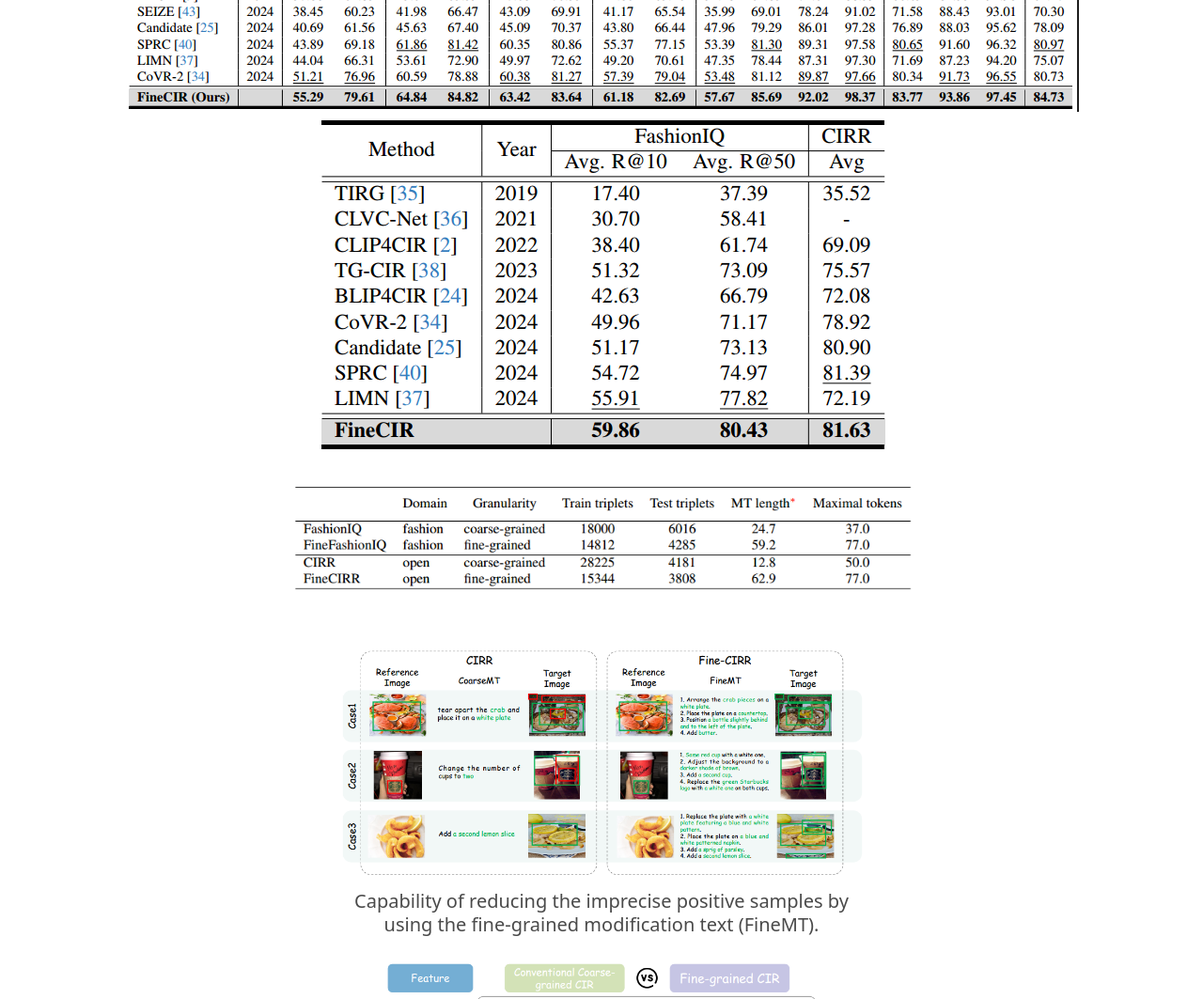
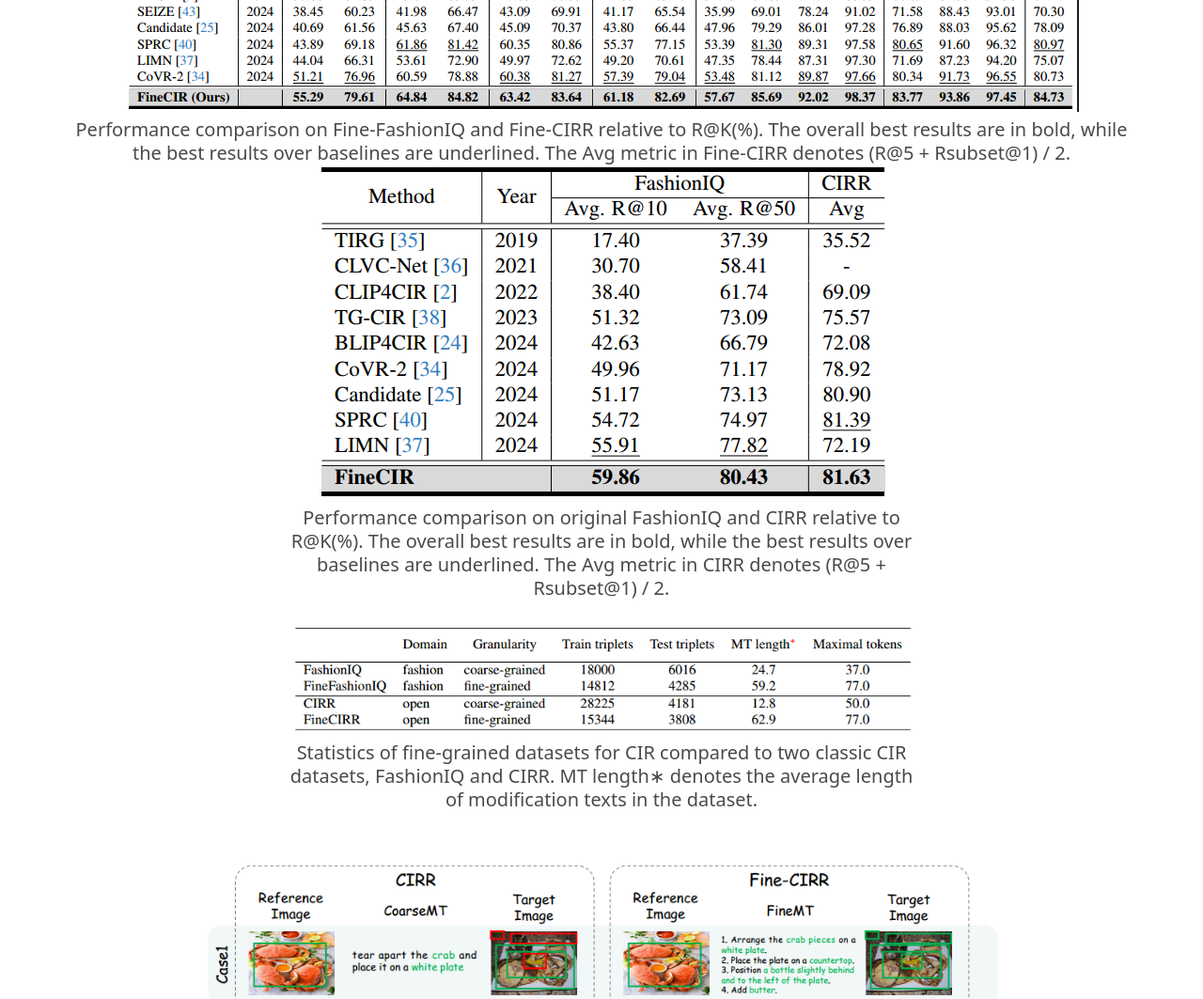
Before and after one commit to SDU-L/FineCIR.github.io, a plain HTML site: page index.html in a window 1280 px wide. Shown: the part 3660-4723 px from the top of the page at 94% size. Drawn offline with nearby package versions, Linux system fonts and the light colour scheme; some icons are missing.

Commit message:
new html

```diff
--- a/index.html
+++ b/index.html
@@ -180,15 +180,41 @@
     </div>
   </section>
   <!-- End paper abstract -->
-
-  <!-- <section class="section hero is-light">
+  <!--
+  <section class="section hero is-light">
     <div class="container is-max-desktop">
       <div class="columns is-centered has-text-centered">
         <div class="column is-four-fifths">
           <h2 class="title is-3">Abstract</h2>
           <div class="content has-text-justified">
             <p>
-            Lorem ipsum dolor sit amet, consectetur adipiscing elit. Proin ullamcorper tellus sed ante aliquam tempus. Etiam porttitor urna feugiat nibh elementum, et tempor dolor mattis. Donec accumsan enim augue, a vulputate nisi sodales sit amet. Proin bibendum ex eget mauris cursus euismod nec et nibh. Maecenas ac gravida ante, nec cursus dui. Vivamus purus nibh, placerat ac purus eget, sagittis vestibulum metus. Sed vestibulum bibendum lectus gravida commodo. Pellentesque auctor leo vitae sagittis suscipit.
+              Composed Image Retrieval (CIR) facilitates image retrieval through a multimodal query consisting of a
+              reference image
+              and modification text. The reference image defines the retrieval context, while the modification text
+              specifies desired
+              alterations. However, existing CIR datasets predominantly employ coarse-grained modification text
+              (CoarseMT), which
+              inadequately captures fine-grained retrieval intents. This limitation introduces two key challenges: (1)
+              ignoring
+              detailed differences leads to imprecise positive samples, and (2) greater ambiguity arises when retrieving
+              visually
+              similar images. These issues degrade retrieval accuracy, necessitating manual result filtering or repeated
+              queries. To
+              address these limitations, we develop a robust fine-grained CIR data annotation pipeline that minimizes
+              imprecise
+              positive samples and enhances CIR systems' ability to discern modification intents accurately. Using this
+              pipeline, we
+              refine the FashionIQ and CIRR datasets to create two fine-grained CIR datasets: Fine-FashionIQ and
+              Fine-CIRR.
+              Furthermore, we introduce FineCIR, the first CIR framework explicitly designed to parse the modification
+              text. FineCIR
+              effectively captures fine-grained modification semantics and aligns them with ambiguous visual entities,
+              enhancing
+              retrieval precision. Extensive experiments demonstrate that FineCIR consistently outperforms
+              state-of-the-art CIR
+              baselines on both fine-grained and traditional CIR benchmark datasets. Our FineCIR code and fine-grained
+              CIR datasets
+              are available at https://github.com/SDU-L/FineCIR.git.
             </p>
           </div>
         </div>
@@ -268,12 +294,24 @@
         <div class="item">
           <!-- Your image here -->
           <img src="static/images/FineCIR.png" alt="MY ALT TEXT" />
+          <h2 class="subtitle has-text-centered">
+            Performance comparison on Fine-FashionIQ and Fine-CIRR relative to R@K(%). The overall best
+            results are in
+            bold, while the best results over baselines are underlined. The Avg metric in Fine-CIRR denotes (R@5 +
+            Rsubset@1) / 2.
+          </h2>
         </div>
         <div class="columns is-centered has-text-centered">
           <div class="column is-three-fifths">
             <div class="item">
               <!-- Your image here -->
               <img src="static/images/CIR.png" alt="MY ALT TEXT" />
+              <h2 class="subtitle has-text-centered">
+                Performance comparison on original FashionIQ and CIRR relative to R@K(%). The overall best
+                results are in bold,
+                while the best results over baselines are underlined. The Avg metric in CIRR denotes (R@5 + Rsubset@1) /
+                2.
+              </h2>
             </div>
           </div>
         </div>
@@ -283,6 +321,11 @@
             <div class="item">
               <!-- Your image here -->
               <img src="static/images/dataset_statistics.png" alt="MY ALT TEXT" />
+              <h2 class="subtitle has-text-centered">
+                Statistics of fine-grained datasets for CIR compared to two classic CIR datasets, FashionIQ and CIRR. MT
+                length∗ denotes
+                the average length of modification texts in the dataset.
+              </h2>
             </div>
           </div>
         </div>
@@ -290,7 +333,7 @@
         <br>
 
         <div class="columns is-centered has-text-centered">
-          <div class="column is-6">
+          <div class="column is-9">
             <img src="static/images/reduce_im_positive_samples.png" alt="MY ALT TEXT" />
             <h2 class="subtitle has-text-centered">
               Capability of reducing the imprecise positive samples by using the fine-grained modification text
@@ -300,7 +343,7 @@
         </div>
 
         <div class="columns is-centered has-text-centered">
-          <div class="column is-5">
+          <div class="column is-9">
             <img src="static/images/coarse_fine.png" alt="MY ALT TEXT" />
             <h2 class="subtitle has-text-centered">
               Comparison of the characteristics of coarse-grained CIR and fine-grained CIR.
```
Lines whose indentation alone changed are shown as unchanged.
